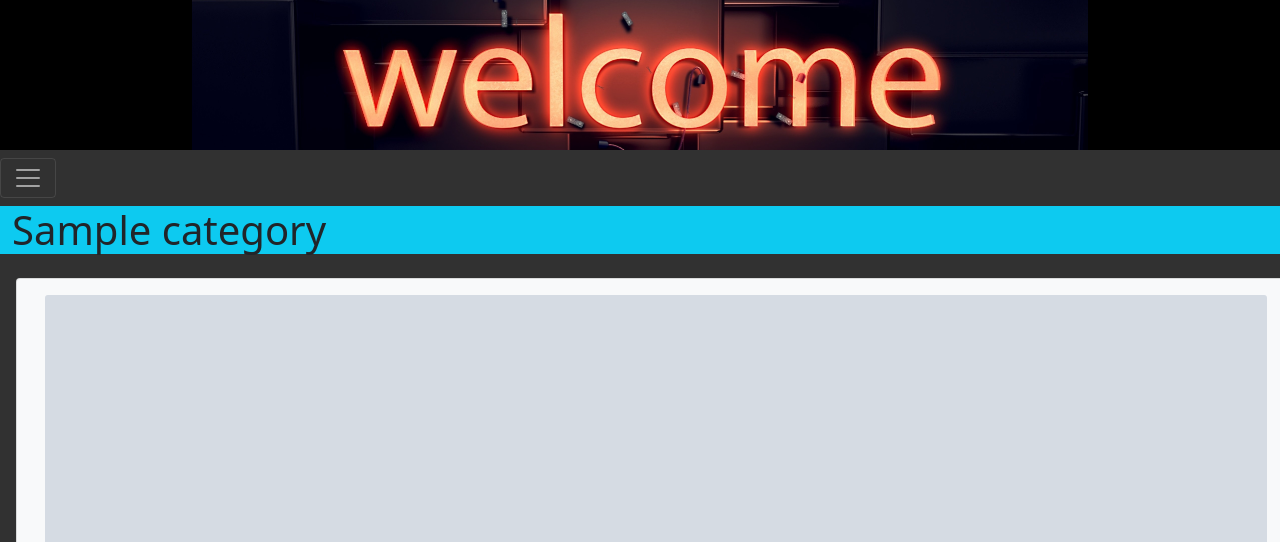
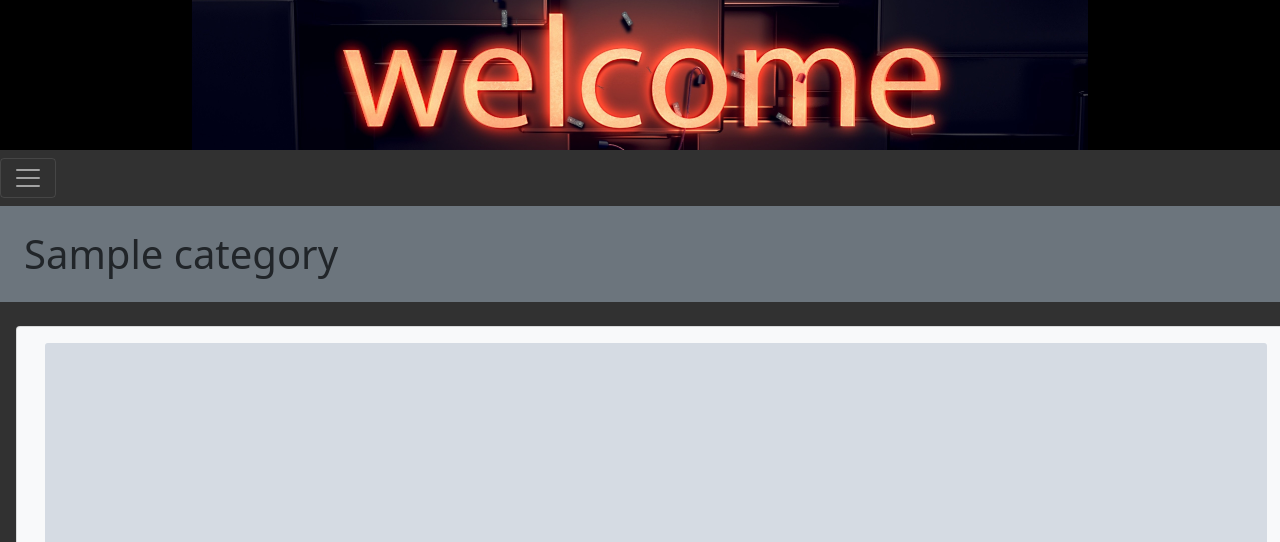
Before and after one commit to MehdiAria/Maktab64-cafe, a Flask app: template templates/menu.html in a window 1280 px wide. Shown: the top 542 px of the page. Run offline with Flask 2, Linux system fonts and the light colour scheme; the template is opened without the code that fills it: most values are stand-ins (such as "Sample title", 1, 10 or a date in 2020); grey boxes marked "Sample" are stand-in pictures.

Commit message:
reformat: _menu_items.html

```diff
--- a/templates/base_layout/_menu_items.html
+++ b/templates/base_layout/_menu_items.html
@@ -2,8 +2,9 @@
     <div class="row adfadf">
         {% for category in data %}
             {% if data[category] is mapping %}
+                <h1 class="bg-secondary p-4">{{ category }}</h1>
                 {% for child_category in data[category] %}
-                    <h1 class="bg-info">{{ child_category }}</h1>
+                    <h1 class="bg-info p-3">{{ child_category }}</h1>
                     {% for item in data[category][child_category] %}
                         <div class="card bg-light col-{{ 12//(data | length) }} m-3">
                             <div class="card-body">
@@ -16,7 +17,7 @@
                     {% endfor %}
                 {% endfor %}
             {% else %}
-                <h1 class="bg-info">{{ category }}</h1>
+                <h1 class="bg-secondary p-4">{{ category }}</h1>
                 {% for item in data[category] %}
                     <div class="card bg-light col-{{ 12//(data | length) }} m-3">
                         <div class="card-body">
```
